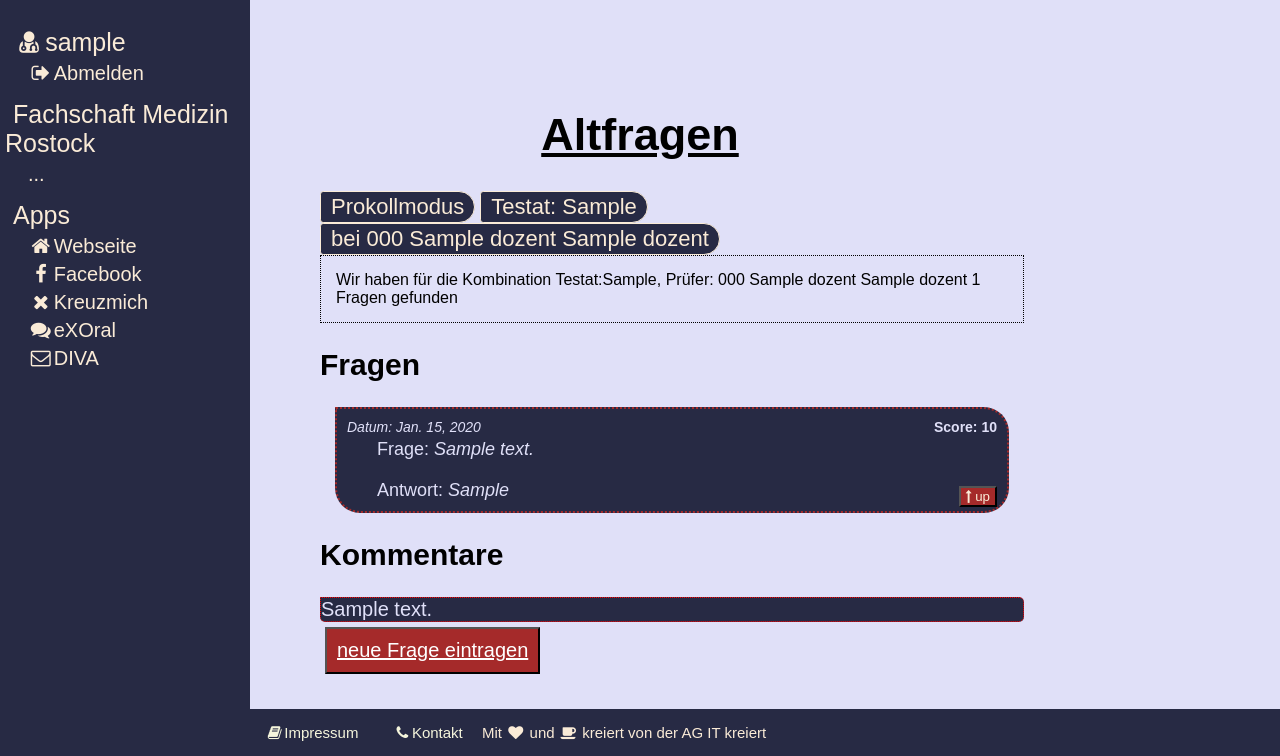
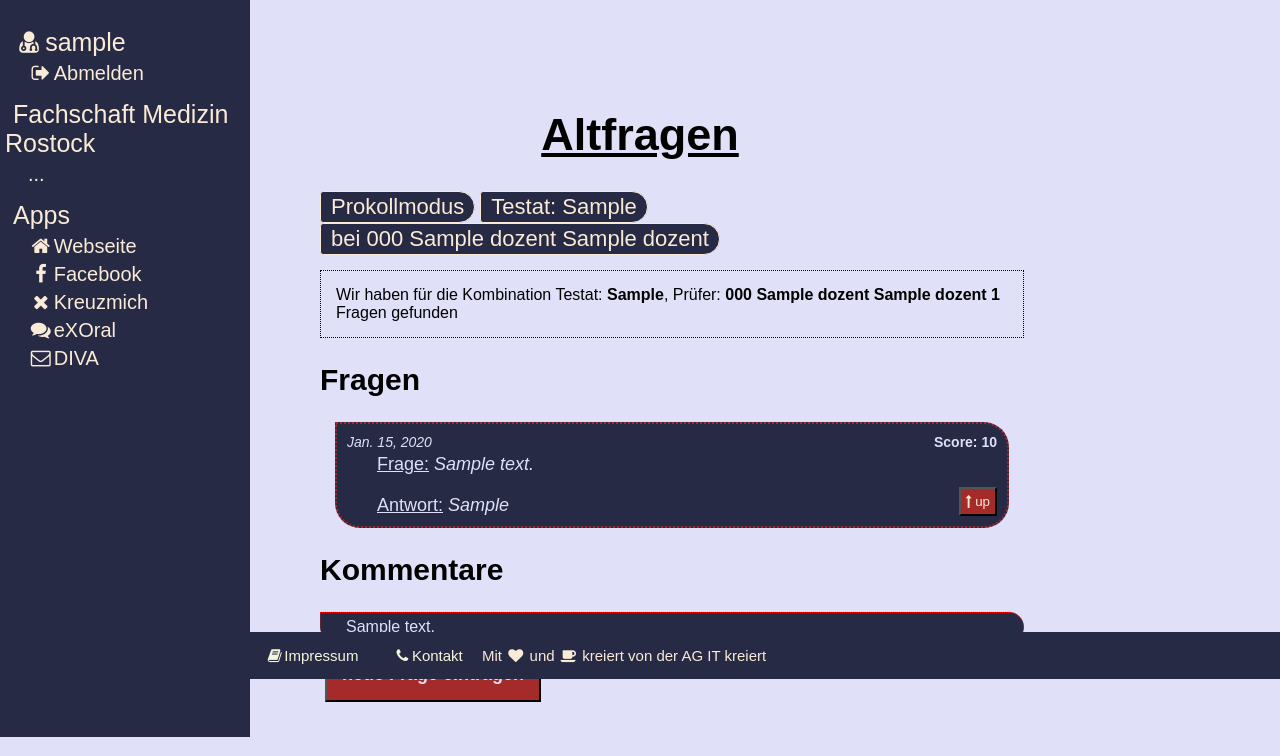
Before and after one commit to fachschaft-medizin-rostock/django-fsmedhro, a Django app: page /exoral/p/1/1/ in a window 1280 px wide; the page is wider, and only the part inside the window is pictured. Shown: the part 121-877 px from the top of that part. Run offline with Django 3.2, Linux system fonts and the light colour scheme; a user stored in the database is signed in; tables that the repository leaves empty hold one stand-in row (values such as "Sample post").

Commit message:
changes in design and siteinformation

```diff
--- a/exoral/static/exoral/exoral.css
+++ b/exoral/static/exoral/exoral.css
@@ -18,12 +18,12 @@
 }
 .frage .up{
 	float: right;
-	margin-top: -20px;
+	margin-top: -30px;
     font-size: 22px;
 }
 
 .frage .up button {
-    padding: 1px 5px;
+    padding: 5px;
     margin: 0;
 }
 
@@ -40,18 +40,20 @@
 }
 
 .kommentare{
-	color: #272a44;
-	background-color: #E0E0F8;
-	border: 1px dotted red;
-	border-radius: 0 5px 5px 5px;
-	padding: 5px;
+	background-color: #272a44;
+	color: #E0E0F8;
+	font-size: 16px;
+    border: 1px dotted red;
+    border-radius: 0px 20px 20px 20px;
+	padding: 5px 25px;
 }
 .comment{
 	background-color: #272a44;
 	color: #E0E0F8;
-	font-size: 20px;
+	font-size: 16px;
     border: 1px dotted red;
-    border-radius: 0px 5px 5px 5px;
+    border-radius: 0px 20px 20px 20px;
+	padding: 5px 25px;
 }
 .button .input{
     background-color: inherit;
--- a/exoral/templates/exoral/fragenliste.html
+++ b/exoral/templates/exoral/fragenliste.html
@@ -3,19 +3,19 @@
 {% block site_heading %}Altfragen{% endblock %}
 
 {% block beschreibung %}
-Wir haben für die Kombination Testat:{{ testat }}, Prüfer: {{ pruefer }} {{ fragen.count }} Fragen gefunden
+    Wir haben für die Kombination Testat: <b>{{ testat }}</b>, Prüfer: <b>{{ pruefer }}</b> <b>{{ fragen.count }}</b> Fragen gefunden
 {% endblock %}
 
 {% block content %}
 
     <h2>Fragen</h2>
         {% for frage in fragen %}
-            <div class="frage">
-                <div class="date">Datum: {{ frage.datum }}</div>
+            <div class="frage animated bounceInLeft">
+                <div class="date">{{ frage.datum }}</div>
                 <div class="score">Score: {{ frage.score }}</div>
-                <div class="text">Frage: <p>{{ frage.text }}</p></div>
+                <div class="text"><u>Frage:</u> <p>{{ frage.text }}</p></div>
                 {% if frage.antwort %}
-                    <div class="text">Antwort: <p>{{ frage.antwort }}</p></div>
+                    <div class="text"><u>Antwort:</u> <p>{{ frage.antwort }}</p></div>
                 {% endif %}
                 {% if modus == 'p' %}
                     <form action="{% url 'exoral:frage_score' frage.pk %}" method="post" class="up">
@@ -29,12 +29,12 @@ Wir haben für die Kombination Testat:{{ testat }}, Prüfer: {{ pruefer }} {{ fr
         {% endfor %}
     <h2>Kommentare</h2>
         {% for kommentar in kommentare %}
-            <div class="comment">{{ kommentar.text }}</div>
+            <div class="comment animated zoomInUp">{{ kommentar.text }}</div>
         {% endfor %}
 
     {% if modus == 'p' %}
-        <button><a href="{% url 'exoral:frage_neu' modus=modus testat_id=testat.pk pruefer_id=pruefer.pk %}"
-                   style="font-size:20px; color:white;">
+        <button class="big"><a href="{% url 'exoral:frage_neu' modus=modus testat_id=testat.pk pruefer_id=pruefer.pk %}"
+        style="text-decoration: none; color: #E0E0F8">
             neue Frage eintragen</a></button>
     {% endif %}
 
--- a/exoral/templates/exoral/prueferwahl.html
+++ b/exoral/templates/exoral/prueferwahl.html
@@ -8,6 +8,6 @@ Für die Prüfung {{ testat }} stehen folgende Prüfer zu Auswahl:<br>
 
 {% block content %}
     {% for pruefer in pruefer_list %}
-        <a href="{% url 'exoral:fragenliste' modus=modus testat_id=testat.pk pruefer_id=pruefer.pk %}"><button>{{ pruefer.get_full_name_nachname }}</button></a>
+        <a href="{% url 'exoral:fragenliste' modus=modus testat_id=testat.pk pruefer_id=pruefer.pk %}"><button class="animated zoomIn">{{ pruefer.get_full_name_nachname }}</button></a>
     {% endfor %}
 {% endblock %}
--- a/static/design/CSS.css
+++ b/static/design/CSS.css
@@ -140,7 +140,7 @@ header #explain{
 		text-align: left;
 		margin-top: -80px;
 		position: absolute;
-		z-index: 9;
+		z-index: 10;
 		overflow: hidden;
 		transition: 1s;
 		right: 0;
@@ -175,7 +175,23 @@ header #explain{
 	}
 }
 /* --------------News-------------- */
-
+.btn_login{
+    background-color: brown;
+    font-size: 22px;
+    padding: 5px 15px;
+}
+.nkz{
+    font-size: 16px;
+    padding: 5px;
+    background-color: #272a44;
+    color: #E0E0F8;
+}
+.psw{
+    font-size: 14px;
+    padding: 5px;
+    background-color: #272a44;
+    color: #E0E0F8;
+}
 /* --------------Body-------------- */
 h1{
 	font-size: 45px;
@@ -193,16 +209,19 @@ h3{
 @media only screen and (min-width:1200px){
 	article{
 		padding: 0 20% 30px 25%;
+        margin-bottom: 35px;
 	}
 }
 @media only screen and (max-width:1200px) and (min-width:430px){
 	article{
 		padding: 0 10% 30px 10%;
+        margin-bottom: 35px;
 	}
 }
 @media only screen and (max-width:600px){
 	article{
 		padding: 0 5px 30px 5px;
+        margin-bottom: 35px;
 	}
 	header #explain{
 		font-size: 14px;
@@ -216,6 +235,7 @@ section{
 	font-size: 16px;
 	border: 1px dotted black;
 	padding: 15px;
+	margin: 15px 0;
 }
 
 button{
@@ -357,6 +377,13 @@ button{
 	margin: 5px;
 	transition: 5s;
 }
+/* --------------User--------------*/
+table{
+	font-size: 20px;
+}
+table td{
+	padding: 10px;
+}
 /* --------------Footer--------------*/
 footer{
     background-color: #272a44;
@@ -364,21 +391,22 @@ footer{
     color: antiquewhite;
     bottom: 0;
 	padding: 15px 0;
-	z-index: 11;
+	z-index: 5;
 	margin: 0;
 	position: fixed;
-	width: 100%
+	width: 100%;
+    margin-top: 35px;
 }
 @media only screen and (min-width:1200px){
 	footer{
 		margin-left: 250px;
-		position: relative;
+		position: fixed;
 		bottom: 0;
 	}
 }
 @media only screen and (max-width:1200px){
 	footer{
-		position: relative;
+		position: fixed;
 		width: 100%;
 		padding: 15px 0;
 		bottom: 0px;
--- a/templates/logout.html
+++ b/templates/logout.html
@@ -5,5 +5,5 @@
 {% block site_heading %}Logout{% endblock %}
 
 {% block site_content %}
-    ausgeloggt...
+    Du hast dich erfolgreich abgemeldet
 {% endblock %}
```
Also changed, not shown: exoral/templates/exoral/frage_neu.html (+6 -5 lines), exoral/templates/exoral/testatwahl.html (+5 -5 lines), fsmedhrocore/templates/fsmedhrocore/user_edit.html (+5 -3 lines), fsmedhrocore/templates/fsmedhrocore/user_profile.html (+9 -7 lines), templates/login.html (+14 -4 lines).
